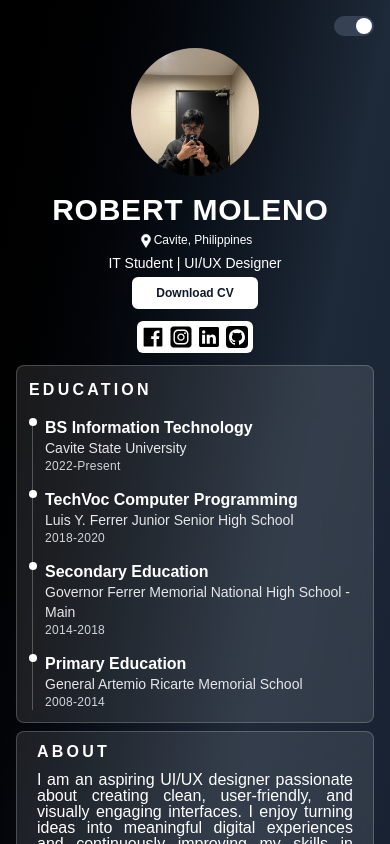
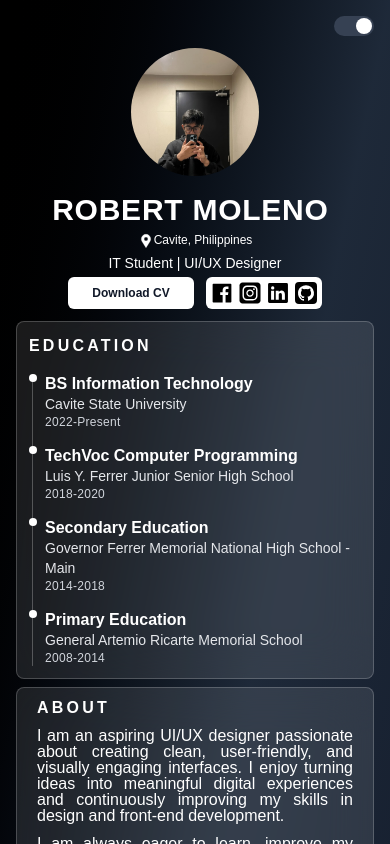
Before and after one commit to rmmln/Portfolio, a React app: page / in a window 390 px wide. Shown: the top 844 px of the page. Built offline with nearby package versions, Linux system fonts and the light colour scheme; the HTML template or start-up script is replaced by a standard one.

Commit message:
Update App.jsx

```diff
--- a/src/App.jsx
+++ b/src/App.jsx
@@ -47,14 +47,17 @@ function App() {
           />
 
       <div className="flex flex-col justify-center gap-1">
-
-        <h1 className={`flex items-start justify-center text-3xl font-inter font-bold tracking-wide transition-colors duration-300 sm:justify-start sm:text-4xl ${isDarkMode ? 'text-white' : 'text-gray-900'}`}>
+        <h1 className={`flex items-start justify-center text-3xl font-inter font-bold tracking-wide transition-colors duration-300 sm:justify-start sm:text-4xl ${
+        isDarkMode ? "text-white" : "text-gray-900"
+          }`}>
+          <span className="inline-block w-[350px]">
             <TypeAnimation
               sequence={["ROBERT MOLENO", 2000, "", 50]}
               speed={50}
               repeat={Infinity}
               cursor={true}
             />
+          </span>
         </h1>
         <p className={`text-xs font-inter font-md transition-colors duration-300 ${isDarkMode ? 'text-white' : 'text-gray-700'}`}>
           <img src={location} alt="Location" className={`w-4 h-4 inline-block transition-all duration-300 ${isDarkMode ? 'opacity-100' : 'brightness-0'}`} />
@@ -63,7 +66,7 @@ function App() {
       <p className={`text-sm font-inter font-md transition-colors duration-300 ${isDarkMode ? 'text-white' : 'text-gray-700'}`}>
           IT Student | UI/UX Designer
         </p>
-        <div className="flex w-full flex-col items-center gap-3 sm:flex-row sm:items-center">
+        <div className="flex w-full flex-row items-center justify-center gap-3 sm:flex-row sm:items-center sm:justify-start">
           <a href={cvPdf} download="MolenoCV.pdf" target="_blank" rel="noopener noreferrer" className={`text-xs font-inter font-semibold py-2 px-6 rounded-sm transition duration-300 ease-in-out transform hover:scale-105 ${isDarkMode ? 'bg-white text-gray-900 hover:bg-gray-100' : 'bg-black text-white hover:bg-gray-800'}`}>
             Download CV
           </a>
```
Lines whose indentation alone changed are shown as unchanged.
